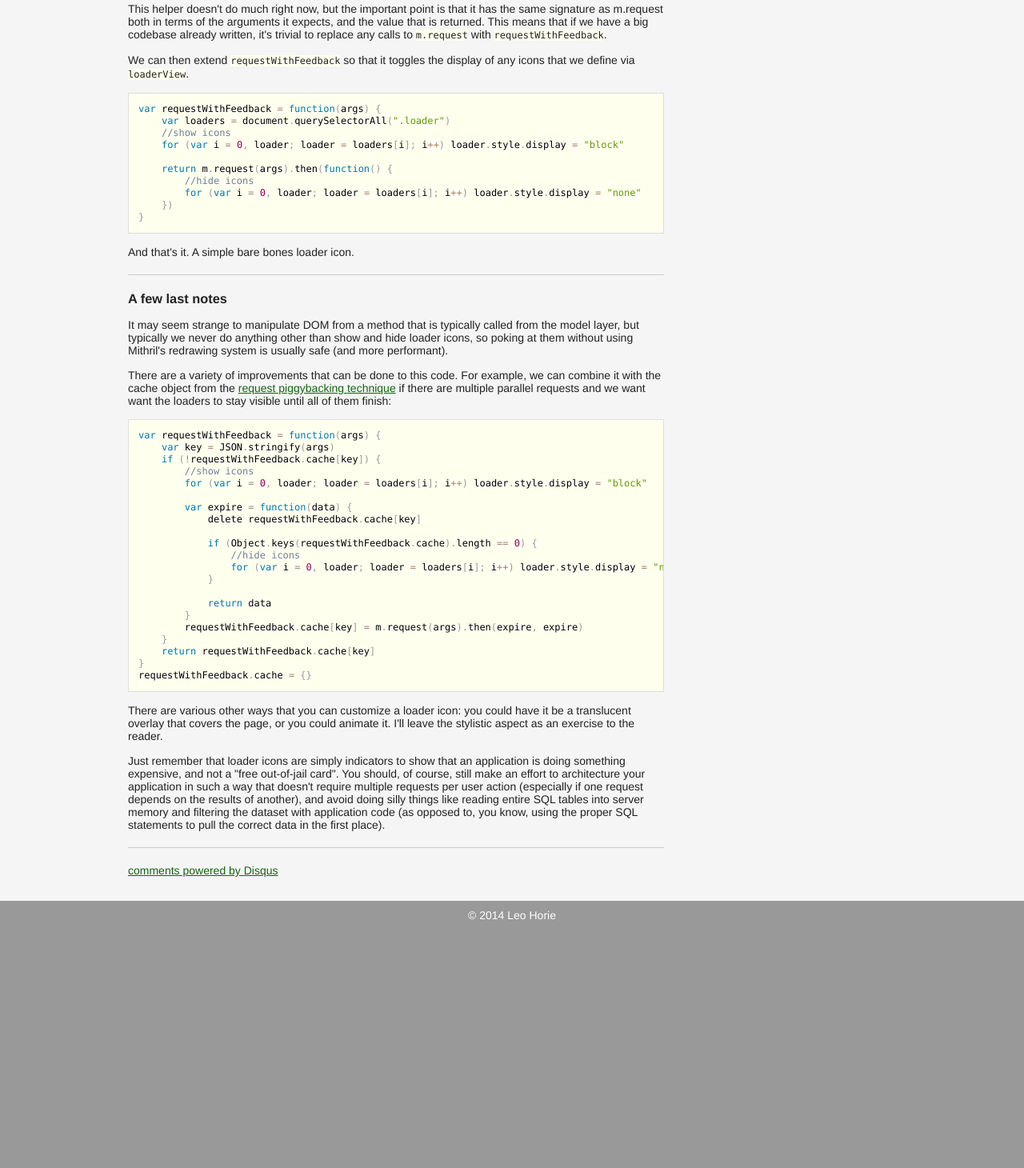
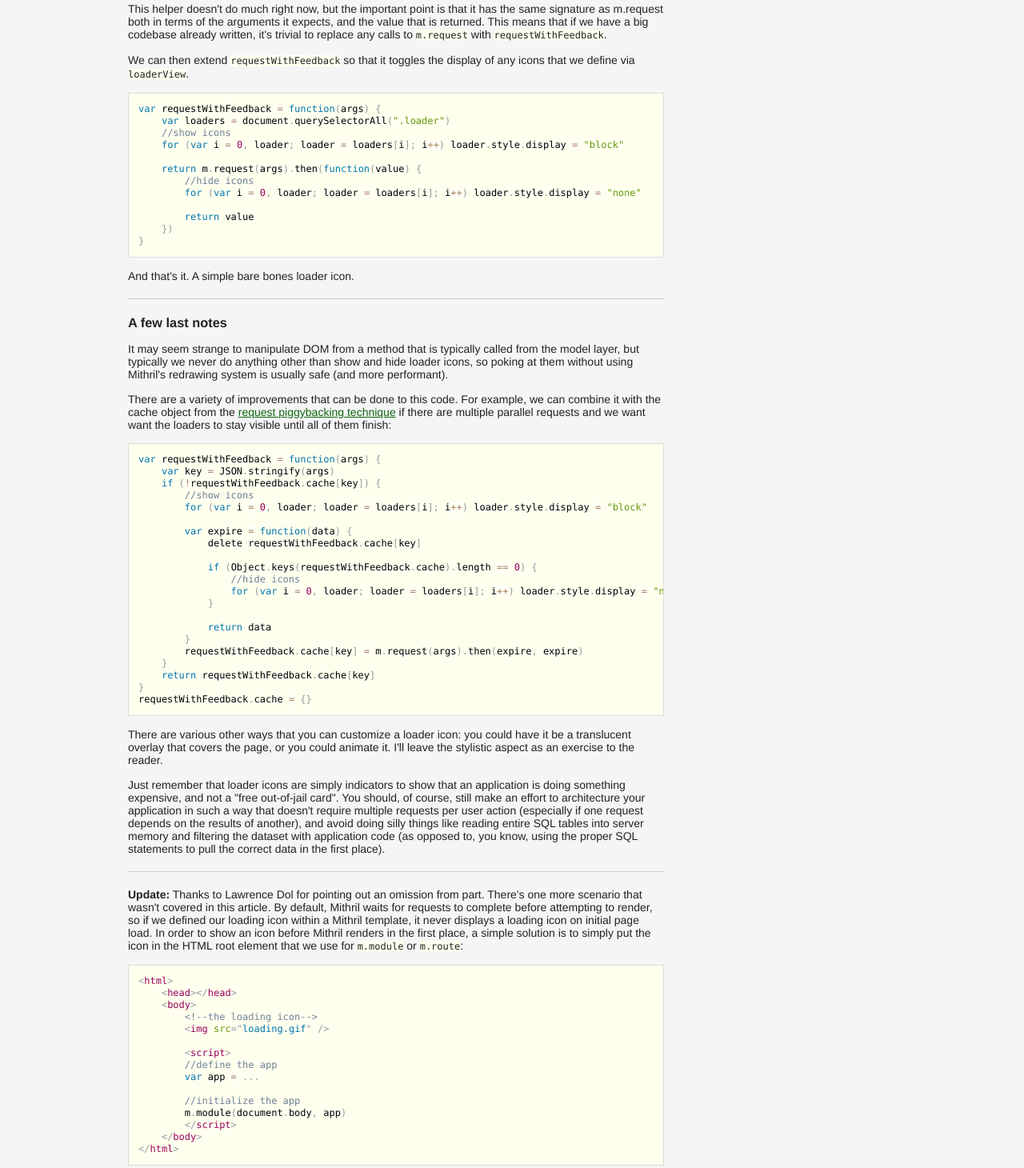
Before and after one commit to lhorie/mithril-blog, a website: page wait-for-it.html in a window 1280 px wide. Shown: the part 920-2380 px from the top of the page at 80% size. Before the commit the page ends 2082 px from the top, so only its background shows below. Drawn offline with Linux system fonts and the light colour scheme; a script that the page names is missing.

Commit message:
fix loader article

```diff
--- a/wait-for-it.html
+++ b/wait-for-it.html
@@ -24,7 +24,7 @@
 <p>In this article, we&#39;ll look at one way to do just that.</p>
 <p>Let&#39;s imagine we have a module that displays a list of things.</p>
 <pre><code class="lang-javascript">var MyController = function() {
-    this.things = requestWithFeedback({method: &quot;GET&quot;, url: &quot;/things&quot;})
+    this.things = m.request({method: &quot;GET&quot;, url: &quot;/things&quot;})
 }
 var myView = function(ctrl) {
     return [
@@ -43,7 +43,7 @@ var myView = function(ctrl) {
 </code></pre>
 <p>We can now easily adding this icon wherever we want in our main template:</p>
 <pre><code class="lang-javascript">var MyController = function() {
-    this.things = requestWithFeedback({method: &quot;GET&quot;, url: &quot;/things&quot;})
+    this.things = m.request({method: &quot;GET&quot;, url: &quot;/things&quot;})
 }
 var myView = function(ctrl) {
     return [
@@ -68,9 +68,11 @@ var myView = function(ctrl) {
     //show icons
     for (var i = 0, loader; loader = loaders[i]; i++) loader.style.display = &quot;block&quot;
 
-    return m.request(args).then(function() {
+    return m.request(args).then(function(value) {
         //hide icons
         for (var i = 0, loader; loader = loaders[i]; i++) loader.style.display = &quot;none&quot;
+
+        return value
     })
 }
 </code></pre>
@@ -103,6 +105,24 @@ requestWithFeedback.cache = {}
 </code></pre>
 <p>There are various other ways that you can customize a loader icon: you could have it be a translucent overlay that covers the page, or you could animate it. I&#39;ll leave the stylistic aspect as an exercise to the reader.</p>
 <p>Just remember that loader icons are simply indicators to show that an application is doing something expensive, and not a &quot;free out-of-jail card&quot;. You should, of course, still make an effort to architecture your application in such a way that doesn&#39;t require multiple requests per user action (especially if one request depends on the results of another), and avoid doing silly things like reading entire SQL tables into server memory and filtering the dataset with application code (as opposed to, you know, using the proper SQL statements to pull the correct data in the first place).</p>
+<hr>
+<p><strong>Update:</strong> Thanks to Lawrence Dol for pointing out an omission from part. There&#39;s one more scenario that wasn&#39;t covered in this article. By default, Mithril waits for requests to complete before attempting to render, so if we defined our loading icon within a Mithril template, it never displays a loading icon on initial page load. In order to show an icon before Mithril renders in the first place, a simple solution is to simply put the icon in the HTML root element that we use for <code>m.module</code> or <code>m.route</code>:</p>
+<pre><code class="lang-markup">&lt;html&gt;
+    &lt;head&gt;&lt;/head&gt;
+    &lt;body&gt;
+        &lt;!--the loading icon--&gt;
+        &lt;img src=&quot;loading.gif&quot; /&gt;
+
+        &lt;script&gt;
+        //define the app
+        var app = ...
+
+        //initialize the app
+        m.module(document.body, app)
+        &lt;/script&gt;
+    &lt;/body&gt;
+&lt;/html&gt;
+</code></pre>
 
 
 							<hr />
```
Also changed, not shown: articles/wait-for-it.md (+27 -3 lines), feed.xml (+26 -6 lines).
